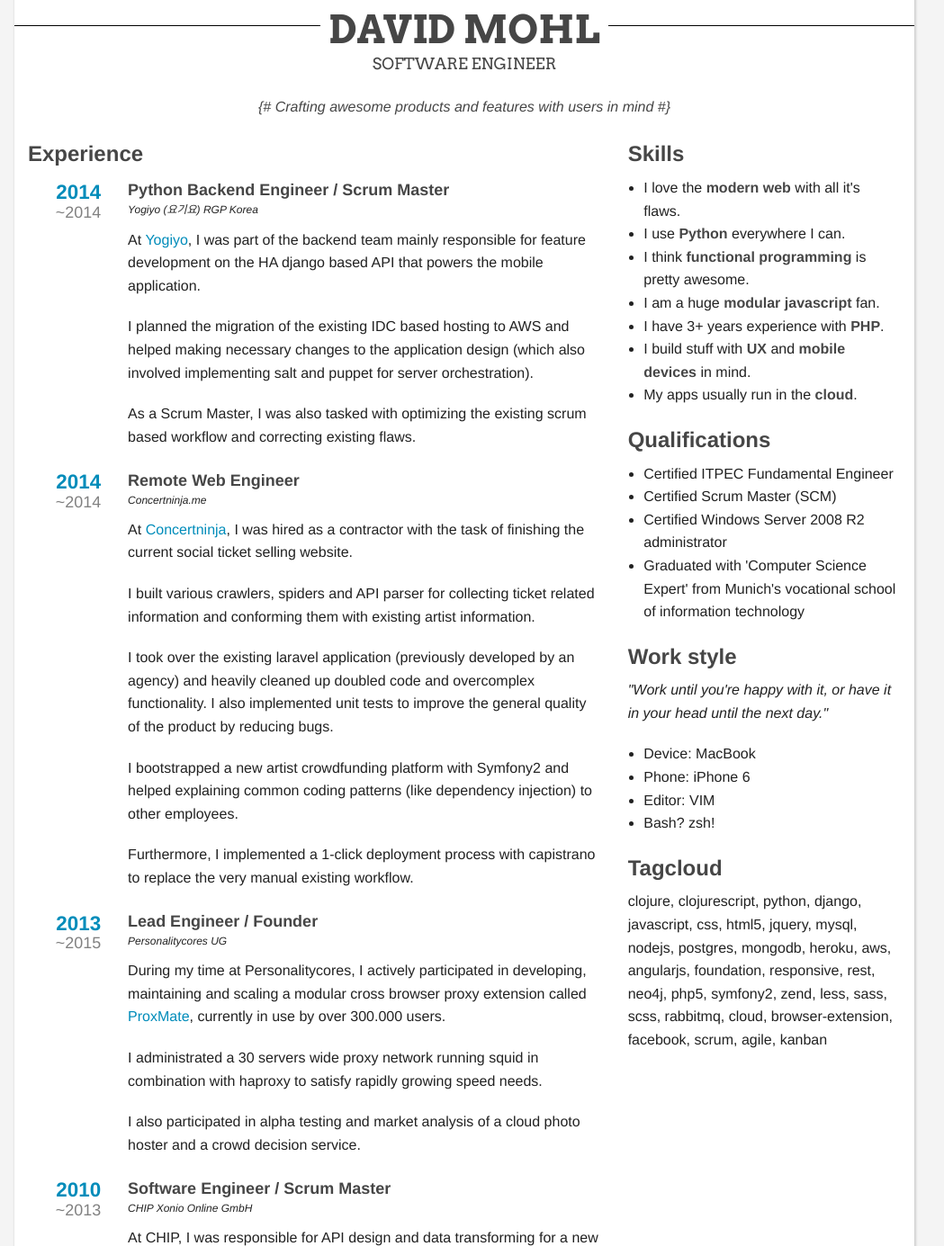
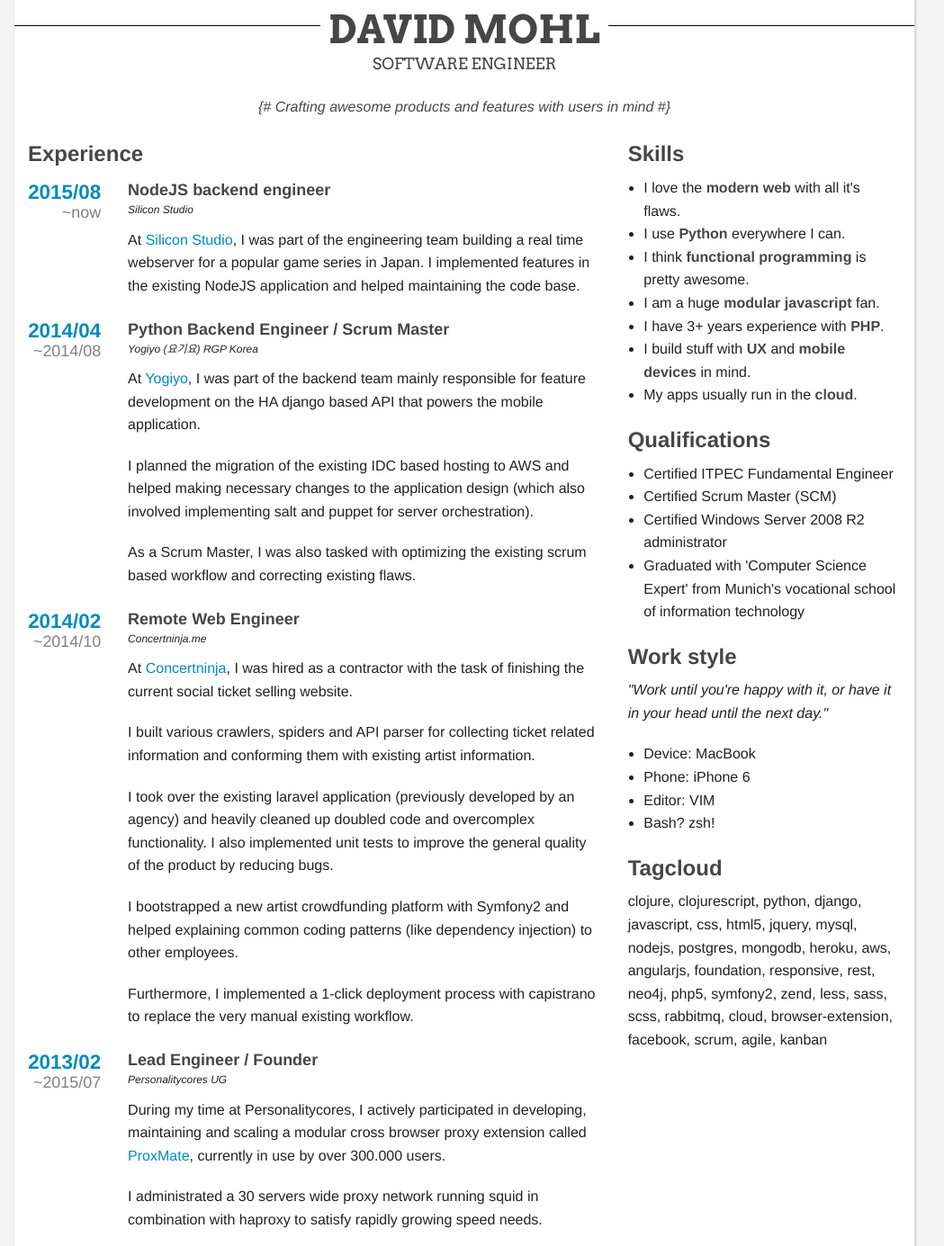
Before and after one commit to dabido/dabido.github.io, a website: page index.html in a window 1280 px wide. Shown: the part 27-1412 px from the top of the page at 90% size, without its empty margins (124-1173 px from the left). Drawn offline with nearby package versions, Linux system fonts and the light colour scheme.

Commit message:
Update index.html

```diff
--- a/index.html
+++ b/index.html
@@ -38,8 +38,23 @@
           <article class="row">
             <div class="large-2 medium-2 columns">
               <p class="year">
-                2014
-                <span>~2014</span>
+                2015/08
+                <span>~now</span>
+              </p>
+            </div>
+            <div class="large-10 medium-10 columns">
+              <h5>NodeJS backend engineer</h5>
+              <p class="company">Silicon Studio</p>
+              <p>At <a href="http://www.siliconstudio.co.jp/" target="_blank">Silicon Studio</a>, I was part of the engineering team building a real time webserver for a popular game series in Japan. I implemented features in the existing NodeJS application and helped maintaining the code base.</p>
+            </div>
+          </article>
+
+
+          <article class="row">
+            <div class="large-2 medium-2 columns">
+              <p class="year">
+                2014/04
+                <span>~2014/08</span>
               </p>
             </div>
             <div class="large-10 medium-10 columns">
@@ -54,8 +69,8 @@
           <article class="row">
             <div class="large-2 medium-2 columns">
               <p class="year">
-                2014
-                <span>~2014</span>
+                2014/02
+                <span>~2014/10</span>
               </p>
             </div>
             <div class="large-10 medium-10 columns">
@@ -72,8 +87,8 @@
           <article class="row">
             <div class="large-2 medium-2 columns">
               <p class="year">
-                2013
-                <span>~2015</span>
+                2013/02
+                <span>~2015/07</span>
               </p>
             </div>
             <div class="large-10 medium-10 columns">
@@ -88,8 +103,8 @@
           <article class="row">
             <div class="large-2 medium-2 columns">
               <p class="year">
-                2010
-                <span>~2013</span>
+                2010/10
+                <span>~2013/05</span>
               </p>
             </div>
             <div class="large-10 medium-10 columns">
@@ -105,8 +120,8 @@
           <article class="row">
             <div class="large-2 medium-2 columns">
               <p class="year">
-                2009
-                <span>~2010</span>
+                2009/09
+                <span>~2010/10</span>
               </p>
             </div>
             <div class="large-10 medium-10 columns">
```
